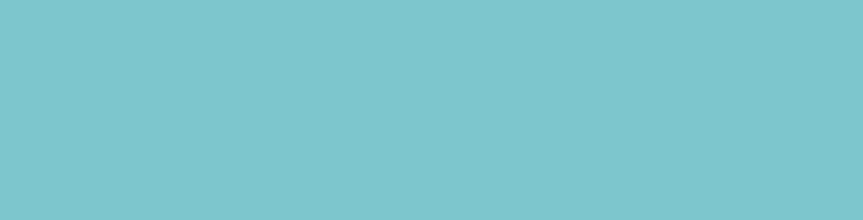
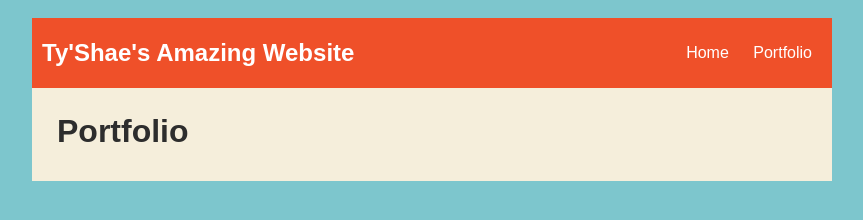
Before and after one commit to t-morris17/t-morris17.github.io, a plain HTML site: page projects/portfolio.html in a window 1280 px wide. Shown: the whole page, without its empty margins (208-1071 px from the left). Drawn offline with nearby package versions, Linux system fonts and the light colour scheme; no server answers.

Commit message:
TyShaes Amazing Website

```diff
--- a/projects/portfolio.html
+++ b/projects/portfolio.html
@@ -1,17 +1,8 @@
-<!DOCTYPE html>
+<!DOCTYPE HTML>
 <html>
-<head>
-</head>
-
-
- <body>
-      <div id="all-contents">
-
-      </div>
-    </body>
-</html>
-    <title>Ty'Shae's Amazing Website</title>
-   <style type="text/css">
+    <head>
+       <title>Ty'Shae's Amazing Website</title>
+       <style type="text/css">
             body {
                 background: rgb(125, 198, 205);
                 color: rgb(45, 45, 45);
@@ -61,9 +52,10 @@
                 display: flex;
             }
             .content {
-                flex: 1;
+                 flex: 1;
                 padding: 15px;
-                /* portfolio styles */
+            }
+            /* portfolio styles */
             #portfolio {
                 list-style-type: none;
                 padding-left: 0;
@@ -85,4 +77,28 @@
                 color: #454545;
             }
 
-            }
+        </style>
+    </head>
+
+    <body>
+      <div id="all-contents">
+      <nav>
+            <header>Ty'Shae's Amazing Website</header>
+            <ul>
+                <li><a href="index.html">Home</a>
+                </li>
+                <li><a href="portfolio.html">Portfolio</a>
+                </li>
+                </nav>
+        <main>
+            <div class="content">
+                <h1>Portfolio</h1>
+                <ul id="portfolio">
+                </ul>
+            </div>
+        </main>
+      </div>
+      <script src="https://ajax.googleapis.com/ajax/libs/jquery/2.1.3/jquery.min.js"></script>
+    <script id="portfolioScript">$(document).ready(function() {$.getJSON('projects/projects.json').then(function(data) { data.projects.forEach(function(project){ $('#portfolio').append('<li><a href="projects/' + project.name + '/">' + project.title + ' : ' + project.description + '</a></li>'); }); }); });</script>
+    </body>
+</html>
```
